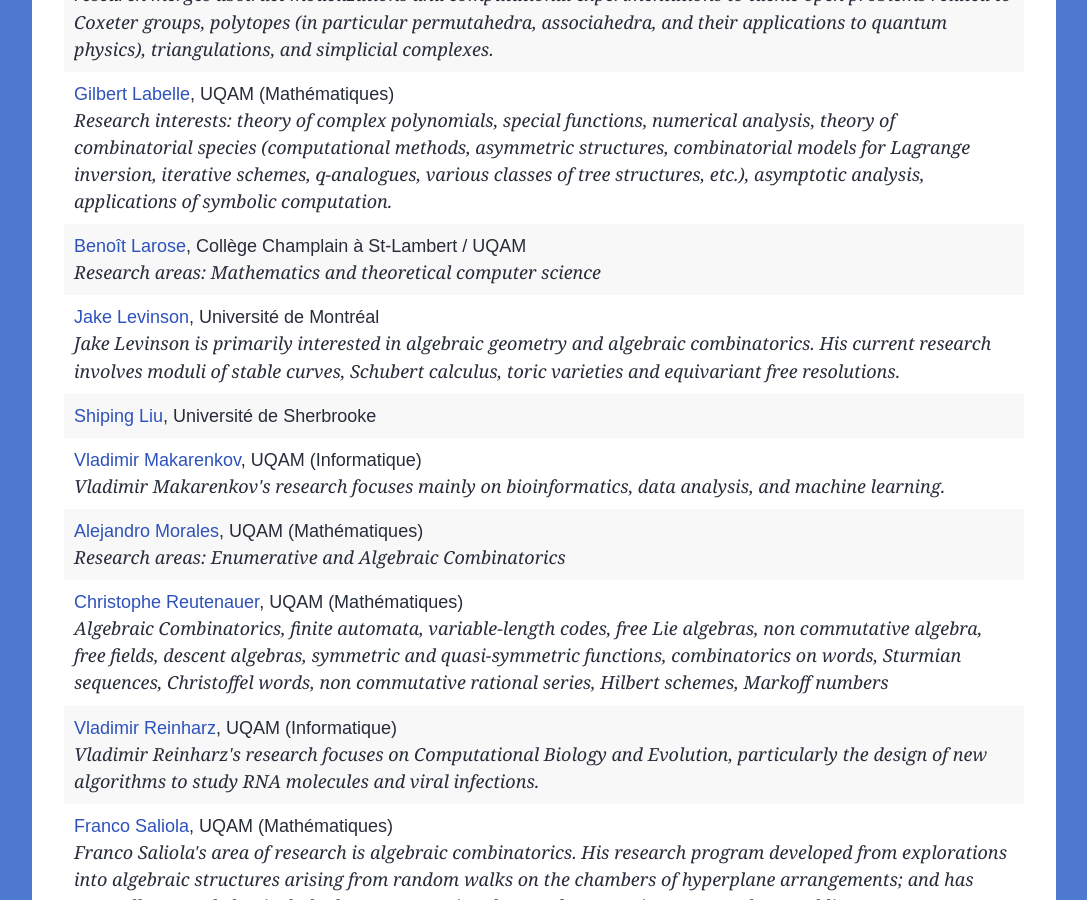
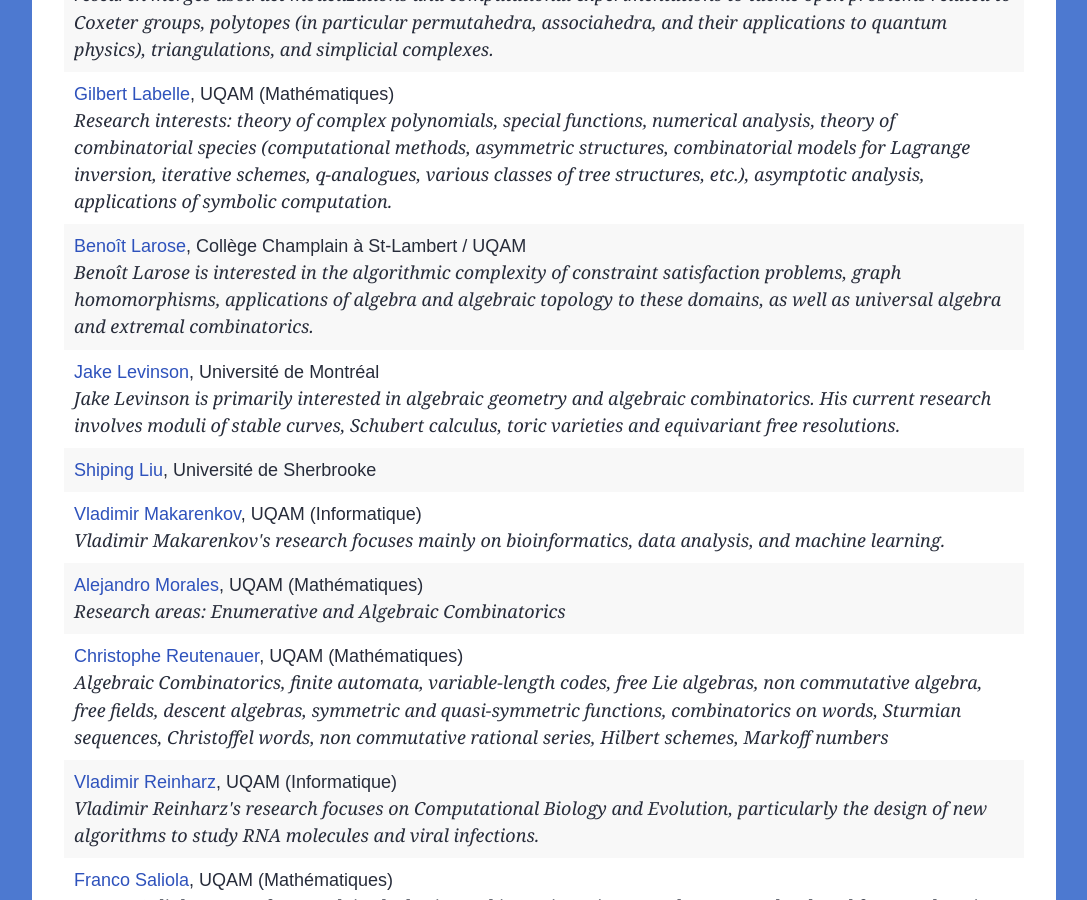
Before and after one commit to lacim-uqam/lacim-uqam.github.io, a Jekyll site: the page built from en/members.md, in a window 1280 px wide and 900 px high, scrolled down 1708 px. Shown: the whole window, without its empty margins (96-1183 px from the left). Built offline with Jekyll 4.4.1, drawn with Linux system fonts in a browser that asks for light colours; formulas are drawn with MathJax 3.

Commit message:
Domaines de recherche: Benoît Larose

```diff
--- a/_data/members/regular.yml
+++ b/_data/members/regular.yml
@@ -170,9 +170,15 @@
   email: larose.benoit.2@uqam.ca
   website: https://benoitlarose.ca/
   interets_de_recherche: >
-    Domaines de recherche: Mathémaiques et Informatique théorique
+    Benoît Larose s'intéresse à la complexité algorithmique des problèmes de
+    satisfaction de contraintes, aux homomorphismes de graphes, aux
+    applications de l'algèbre et de la topologie algébrique à ces domaines,
+    ainsi qu'à l'algèbre universelle et à la combinatoire extrémale.
   research_interests: >
-    Research areas: Mathematics and theoretical computer science
+    Benoît Larose is interested in the algorithmic complexity of constraint
+    satisfaction problems, graph homomorphisms, applications of algebra and
+    algebraic topology to these domains, as well as universal algebra and
+    extremal combinatorics.
 
 - name: Jake Levinson
   affiliation: Université de Montréal
```
